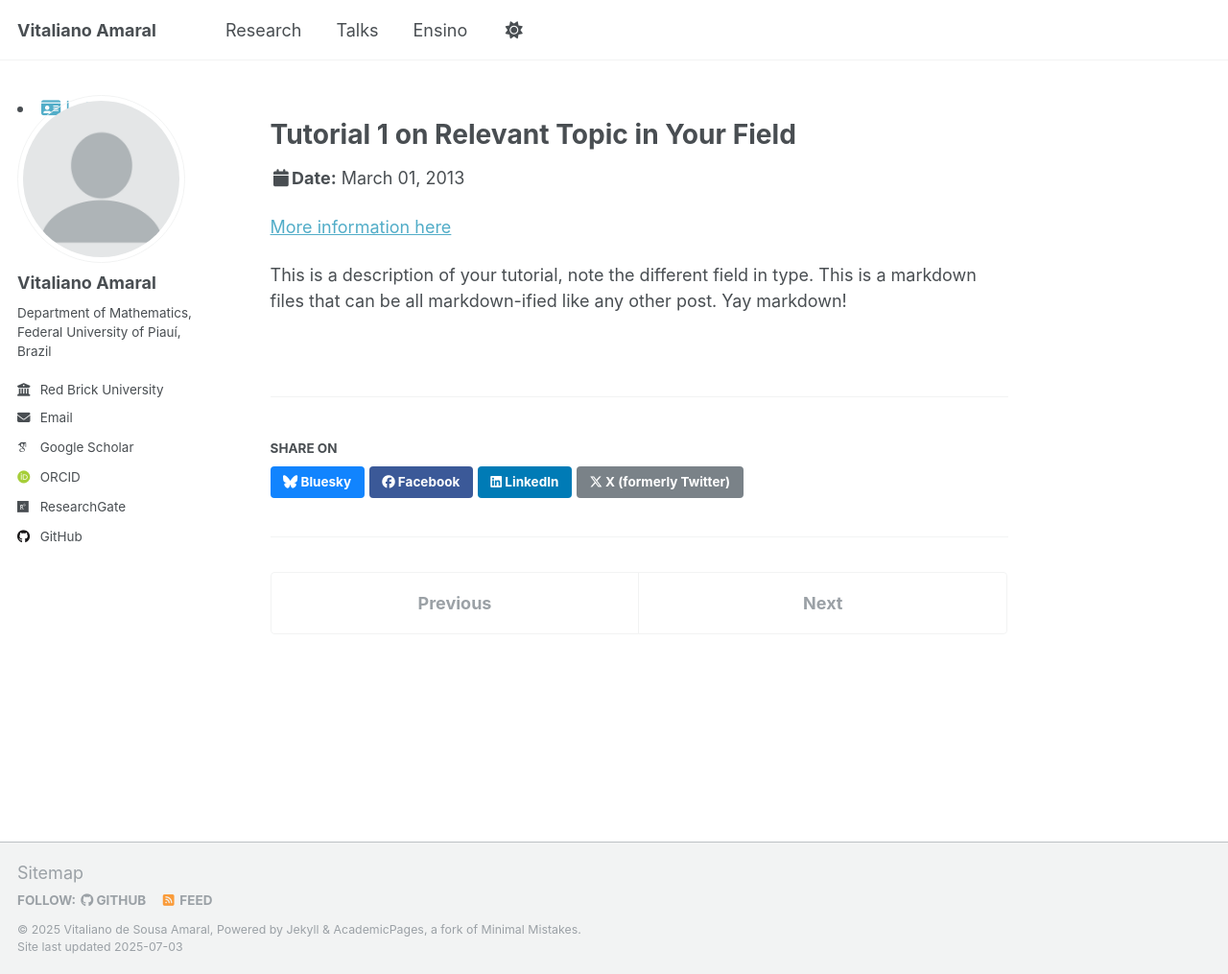
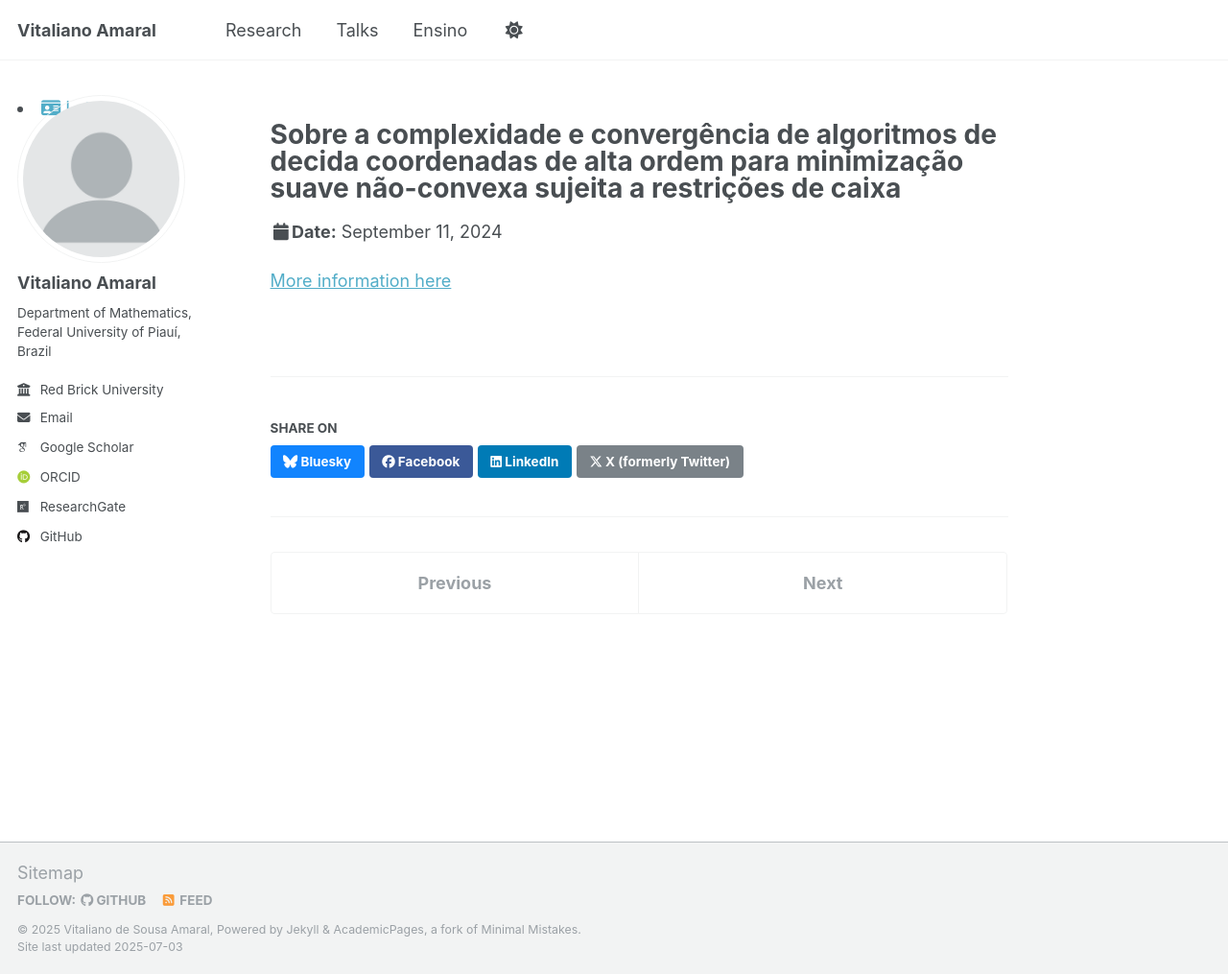
Before and after one commit to vitalianoamaral/vitalianoamaral.github.io, a Jekyll site: the page built from _talks/2013-03-01-tutorial-1.md, in a window 1280 px wide and 1015 px high. Shown: the whole window at 96% size. Built offline with Jekyll 4.4.1, drawn with Linux system fonts in a browser that asks for light colours; some web fonts are replaced.

Commit message:
Update 2013-03-01-tutorial-1.md

```diff
--- a/_talks/2013-03-01-tutorial-1.md
+++ b/_talks/2013-03-01-tutorial-1.md
@@ -1,13 +1,13 @@
 ---
-title: "Tutorial 1 on Relevant Topic in Your Field"
+title: "Sobre a complexidade e convergência de algoritmos de decida coordenadas de alta ordem
+para minimização suave não-convexa sujeita a restrições de caixa"
 collection: talks
-type: "Tutorial"
+#type: "Tutorial"
 permalink: /talks/2013-03-01-tutorial-1
-venue: "UC-Berkeley Institute for Testing Science"
-date: 2013-03-01
-location: "Berkeley, CA, USA"
+venue: "V CONGRESSO BRASILEIRO DE JOVENS
+PESQUISADORES EM MATEMÁTICA PURA, APLICADA E ESTATÍSTICA (V CBJME)"
+date: 2024-09-11
+location: "Universidade Federal de Minas Gerais, Belo Horizonte, Minas Gerais, Brasil"
 ---
 
-[More information here](http://exampleurl.com)
-
-This is a description of your tutorial, note the different field in type. This is a markdown files that can be all markdown-ified like any other post. Yay markdown!
+[More information here](https://sites.google.com/view/jovensufmg2024/p%C3%A1gina-inicial)
```
